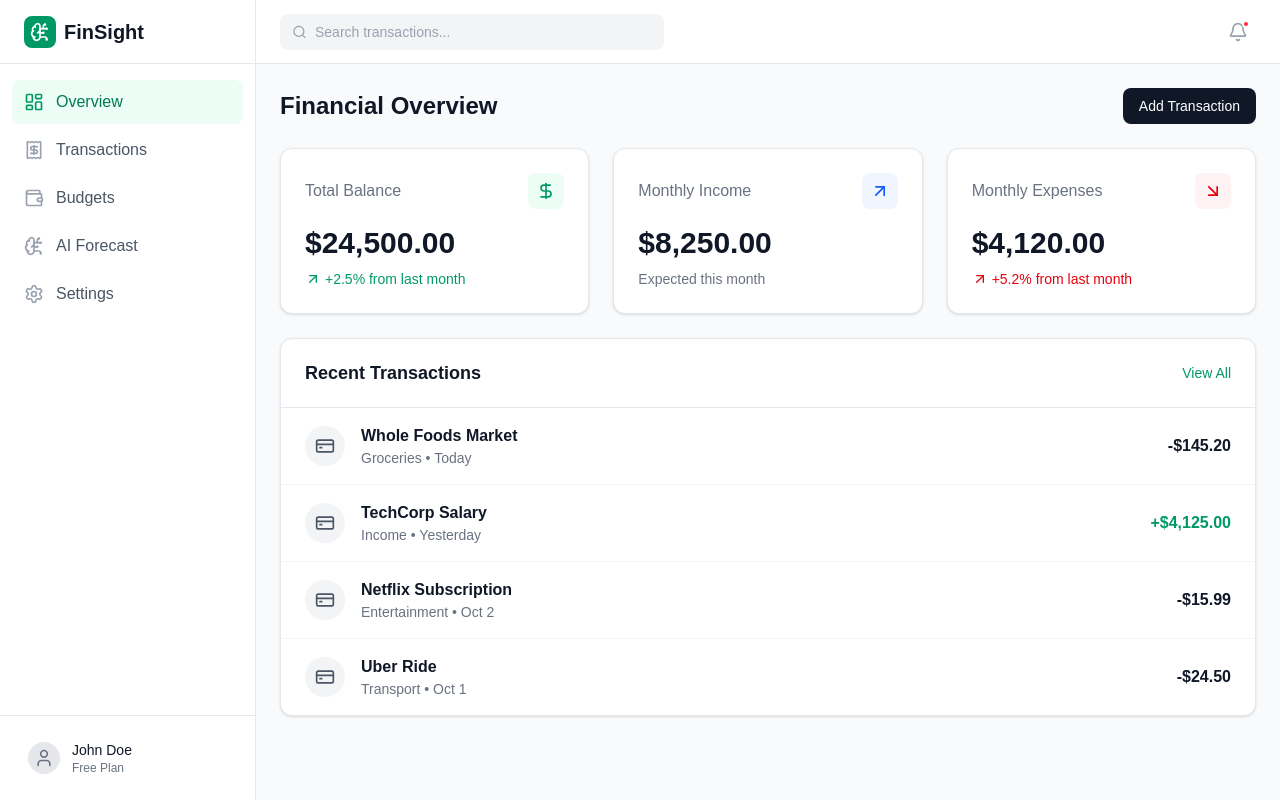
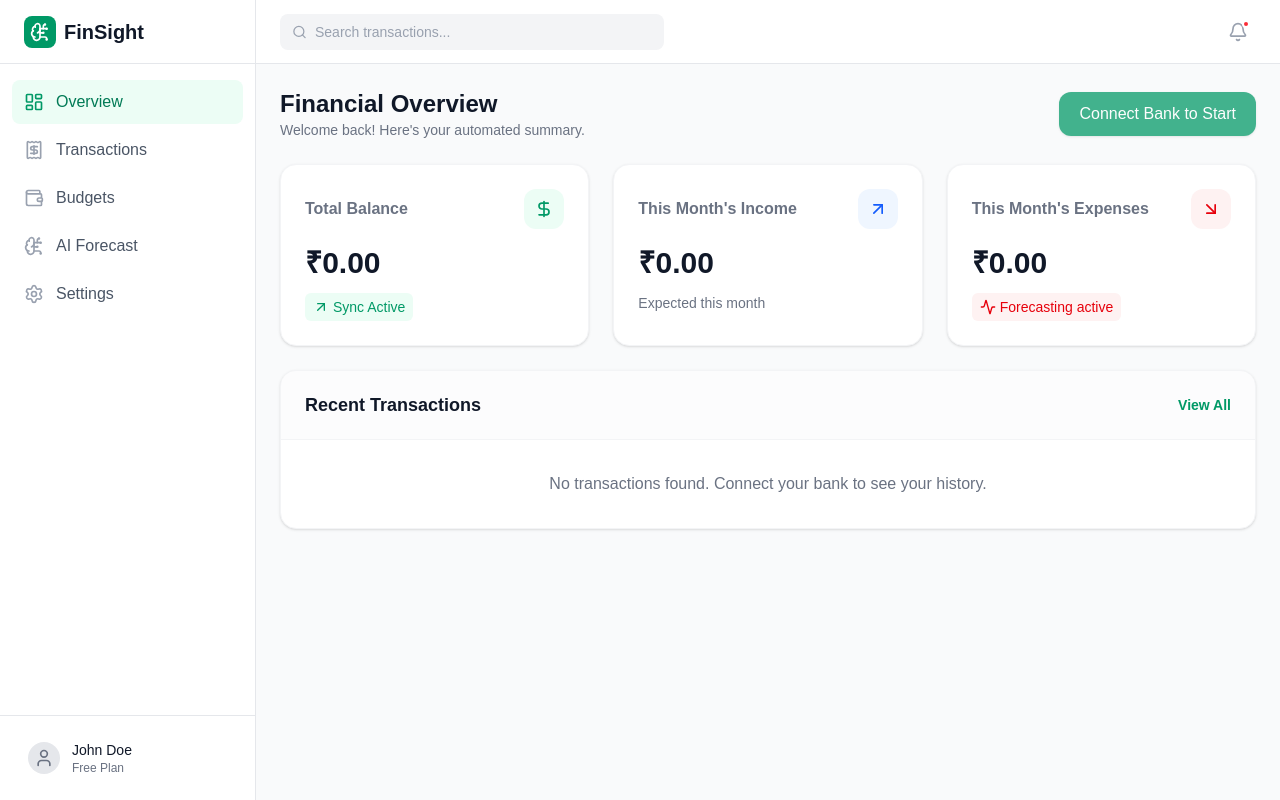
Before and after one commit to vijayKota2776/finsight-personal-finance-forecasting, a Next.js app in the folder frontend/: page / in a window 1280 px wide. Built offline with nearby package versions, Linux system fonts and the light colour scheme.

Commit message:
Phase 2/3: Wire up Mock Bank Flow to Backend API and Dashboard

```diff
--- a/frontend/src/app/onboarding/page.js
+++ b/frontend/src/app/onboarding/page.js
@@ -9,6 +9,7 @@ export default function OnboardingFlow() {
   const [step, setStep] = useState(1);
   const [phone, setPhone] = useState("");
   const [selectedBank, setSelectedBank] = useState(null);
+  const [transactionCount, setTransactionCount] = useState(0);
 
   const banks = [
     { id: 'hdfc', name: 'HDFC Bank', type: 'Savings Account', ending: '4821', color: 'text-blue-600', bg: 'bg-blue-50' },
@@ -16,13 +17,32 @@ export default function OnboardingFlow() {
     { id: 'sbi', name: 'State Bank of India', type: 'Savings Account', ending: '2214', color: 'text-blue-800', bg: 'bg-blue-100' },
   ];
 
-  // Auto-advance loader
+  // Auto-advance loader and hit the API
   useEffect(() => {
     if (step === 5) {
-      const timer = setTimeout(() => {
-        setStep(6);
-      }, 3500);
-      return () => clearTimeout(timer);
+      const syncData = async () => {
+        try {
+          // Add artificial delay for the mock UI experience
+          await new Promise(r => setTimeout(r, 2000));
+
+          const response = await fetch("http://localhost:8000/api/sync", {
+            method: "POST",
+            headers: { "Content-Type": "application/json" }
+          });
+          const data = await response.json();
+
+          if (data.status === "success") {
+            setTransactionCount(data.transactions.length);
+            localStorage.setItem("finsight_transactions", JSON.stringify(data.transactions));
+            setStep(6);
+          }
+        } catch (error) {
+          console.error("Sync failed:", error);
+          // Still advance for demo purposes if backend is down
+          setStep(6);
+        }
+      };
+      syncData();
     }
   }, [step]);
 
@@ -208,7 +228,7 @@ export default function OnboardingFlow() {
               </div>
               <h2 className="text-2xl font-bold text-gray-900 mb-2">Successfully Connected!</h2>
               <p className="text-gray-500 mb-8">
-                Imported 1,284 transactions.<br />Your financial profile is ready.
+                Imported {transactionCount || "1,284"} transactions.<br />Your financial profile is ready.
               </p>
 
               <button
--- a/frontend/src/app/page.js
+++ b/frontend/src/app/page.js
@@ -1,84 +1,144 @@
-import { ArrowUpRight, ArrowDownRight, DollarSign, CreditCard } from "lucide-react";
+"use client";
+
+import { useState, useEffect } from "react";
+import { ArrowUpRight, ArrowDownRight, DollarSign, CreditCard, Activity } from "lucide-react";
+import { useRouter } from "next/navigation";
 
 export default function Home() {
+  const router = useRouter();
+  const [transactions, setTransactions] = useState([]);
+  const [metrics, setMetrics] = useState({
+    balance: 0,
+    income: 0,
+    expenses: 0
+  });
+
+  useEffect(() => {
+    // Load synced data from the Mock Bank API (localStorage)
+    const storedData = localStorage.getItem("finsight_transactions");
+    if (storedData) {
+      const parsed = JSON.parse(storedData);
+      setTransactions(parsed);
+
+      // Calculate current month's metrics
+      const currentMonth = new Date().getMonth();
+      let inc = 0;
+      let exp = 0;
+
+      parsed.forEach(t => {
+        const tMonth = new Date(t.date).getMonth();
+        if (tMonth === currentMonth) {
+          if (t.type === 'credit') inc += t.amount;
+          if (t.type === 'debit') exp += t.amount;
+        }
+      });
+
+      setMetrics({
+        balance: 145000 + inc - exp, // Mock starting balance
+        income: inc,
+        expenses: exp
+      });
+    }
+  }, []);
+
+  // Format currency (INR as per settings)
+  const formatMoney = (amount) => {
+    return new Intl.NumberFormat('en-IN', { style: 'currency', currency: 'INR' }).format(amount);
+  };
+
   return (
     <div className="space-y-6">
       <div className="flex items-center justify-between">
+        <div>
           <h1 className="text-2xl font-bold text-gray-900">Financial Overview</h1>
-        <button className="bg-gray-900 text-white px-4 py-2 rounded-lg text-sm font-medium hover:bg-gray-800 transition-colors">
-          Add Transaction
+          <p className="text-sm text-gray-500">Welcome back! Here's your automated summary.</p>
+        </div>
+        {!transactions.length ? (
+          <button
+            onClick={() => router.push('/onboarding')}
+            className="bg-emerald-600 text-white px-5 py-2.5 rounded-xl font-medium hover:bg-emerald-700 transition-colors shadow-sm animate-pulse"
+          >
+            Connect Bank to Start
           </button>
+        ) : (
+          <button className="bg-gray-900 text-white px-5 py-2.5 rounded-xl font-medium hover:bg-gray-800 transition-colors shadow-sm">
+            Add Manual Entry
+          </button>
+        )}
       </div>
 
       {/* Metric Cards */}
       <div className="grid grid-cols-1 md:grid-cols-3 gap-6">
-        <div className="bg-white p-6 rounded-xl border border-gray-200 shadow-sm">
+        <div className="bg-white p-6 rounded-2xl border border-gray-100 shadow-sm">
           <div className="flex items-center justify-between mb-4">
-            <h3 className="text-gray-500 font-medium">Total Balance</h3>
-            <div className="p-2 bg-emerald-50 rounded-lg">
+            <h3 className="text-gray-500 font-semibold">Total Balance</h3>
+            <div className="p-2.5 bg-emerald-50 rounded-xl">
               <DollarSign className="w-5 h-5 text-emerald-600" />
             </div>
           </div>
-          <p className="text-3xl font-bold text-gray-900">$24,500.00</p>
-          <p className="text-sm text-emerald-600 flex items-center gap-1 mt-2 font-medium">
-            <ArrowUpRight className="w-4 h-4" /> +2.5% from last month
+          <p className="text-3xl font-bold text-gray-900">{formatMoney(metrics.balance)}</p>
+          <p className="text-sm text-emerald-600 flex items-center gap-1 mt-3 font-medium bg-emerald-50 w-max px-2 py-1 rounded-md">
+            <ArrowUpRight className="w-4 h-4" /> Sync Active
           </p>
         </div>
 
-        <div className="bg-white p-6 rounded-xl border border-gray-200 shadow-sm">
+        <div className="bg-white p-6 rounded-2xl border border-gray-100 shadow-sm">
           <div className="flex items-center justify-between mb-4">
-            <h3 className="text-gray-500 font-medium">Monthly Income</h3>
-            <div className="p-2 bg-blue-50 rounded-lg">
+            <h3 className="text-gray-500 font-semibold">This Month's Income</h3>
+            <div className="p-2.5 bg-blue-50 rounded-xl">
               <ArrowUpRight className="w-5 h-5 text-blue-600" />
             </div>
           </div>
-          <p className="text-3xl font-bold text-gray-900">$8,250.00</p>
-          <p className="text-sm text-gray-500 mt-2 font-medium">Expected this month</p>
+          <p className="text-3xl font-bold text-gray-900">{formatMoney(metrics.income)}</p>
+          <p className="text-sm text-gray-500 mt-3 font-medium">Expected this month</p>
         </div>
 
-        <div className="bg-white p-6 rounded-xl border border-gray-200 shadow-sm">
+        <div className="bg-white p-6 rounded-2xl border border-gray-100 shadow-sm">
           <div className="flex items-center justify-between mb-4">
-            <h3 className="text-gray-500 font-medium">Monthly Expenses</h3>
-            <div className="p-2 bg-red-50 rounded-lg">
+            <h3 className="text-gray-500 font-semibold">This Month's Expenses</h3>
+            <div className="p-2.5 bg-red-50 rounded-xl">
               <ArrowDownRight className="w-5 h-5 text-red-600" />
             </div>
           </div>
-          <p className="text-3xl font-bold text-gray-900">$4,120.00</p>
-          <p className="text-sm text-red-600 flex items-center gap-1 mt-2 font-medium">
-            <ArrowUpRight className="w-4 h-4" /> +5.2% from last month
+          <p className="text-3xl font-bold text-gray-900">{formatMoney(metrics.expenses)}</p>
+          <p className="text-sm text-red-600 flex items-center gap-1 mt-3 font-medium bg-red-50 w-max px-2 py-1 rounded-md">
+            <Activity className="w-4 h-4" /> Forecasting active
           </p>
         </div>
       </div>
 
       {/* Recent Transactions List */}
-      <div className="bg-white rounded-xl border border-gray-200 shadow-sm">
-        <div className="px-6 py-5 border-b border-gray-200 flex justify-between items-center">
+      <div className="bg-white rounded-2xl border border-gray-100 shadow-sm overflow-hidden">
+        <div className="px-6 py-5 border-b border-gray-100 flex justify-between items-center bg-gray-50/50">
           <h2 className="text-lg font-bold text-gray-900">Recent Transactions</h2>
-          <button className="text-sm text-emerald-600 font-medium hover:text-emerald-700">View All</button>
+          <button className="text-sm text-emerald-600 font-bold hover:text-emerald-700">View All</button>
         </div>
 
         <div className="divide-y divide-gray-100">
-          {[
-            { name: "Whole Foods Market", cat: "Groceries", date: "Today", amount: -145.20 },
-            { name: "TechCorp Salary", cat: "Income", date: "Yesterday", amount: 4125.00 },
-            { name: "Netflix Subscription", cat: "Entertainment", date: "Oct 2", amount: -15.99 },
-            { name: "Uber Ride", cat: "Transport", date: "Oct 1", amount: -24.50 },
-          ].map((txn, i) => (
-            <div key={i} className="px-6 py-4 flex items-center justify-between hover:bg-gray-50 transition-colors">
+          {transactions.length === 0 ? (
+            <div className="p-8 text-center text-gray-500">
+              No transactions found. Connect your bank to see your history.
+            </div>
+          ) : (
+            transactions.slice(0, 6).map((txn, i) => (
+              <div key={txn.id || i} className="px-6 py-4 flex items-center justify-between hover:bg-gray-50 transition-colors">
                 <div className="flex items-center gap-4">
-                <div className="w-10 h-10 rounded-full bg-gray-100 flex items-center justify-center">
-                  <CreditCard className="w-5 h-5 text-gray-600" />
+                  <div className={`w-12 h-12 rounded-xl flex items-center justify-center ${
+                    txn.type === 'credit' ? 'bg-emerald-100' : 'bg-gray-100'
+                  }`}>
+                    <CreditCard className={`w-6 h-6 ${txn.type === 'credit' ? 'text-emerald-600' : 'text-gray-600'}`} />
                   </div>
                   <div>
-                  <p className="font-semibold text-gray-900">{txn.name}</p>
-                  <p className="text-sm text-gray-500">{txn.cat} • {txn.date}</p>
+                    <p className="font-bold text-gray-900">{txn.merchant}</p>
+                    <p className="text-sm text-gray-500 uppercase tracking-wider mt-0.5 font-medium text-[11px]">{txn.category.replace('cat_', '')} • {new Date(txn.date).toLocaleDateString('en-GB')}</p>
                   </div>
                 </div>
-              <p className={`font-bold ${txn.amount > 0 ? "text-emerald-600" : "text-gray-900"}`}>
-                {txn.amount > 0 ? "+" : ""}{txn.amount.toLocaleString('en-US', { style: 'currency', currency: 'USD' })}
+                <p className={`font-bold text-lg ${txn.type === 'credit' ? "text-emerald-600" : "text-gray-900"}`}>
+                  {txn.type === 'credit' ? "+" : "-"}{formatMoney(txn.amount)}
                 </p>
               </div>
-          ))}
+            ))
+          )}
         </div>
       </div>
     </div>
```
Lines whose indentation alone changed are shown as unchanged.
